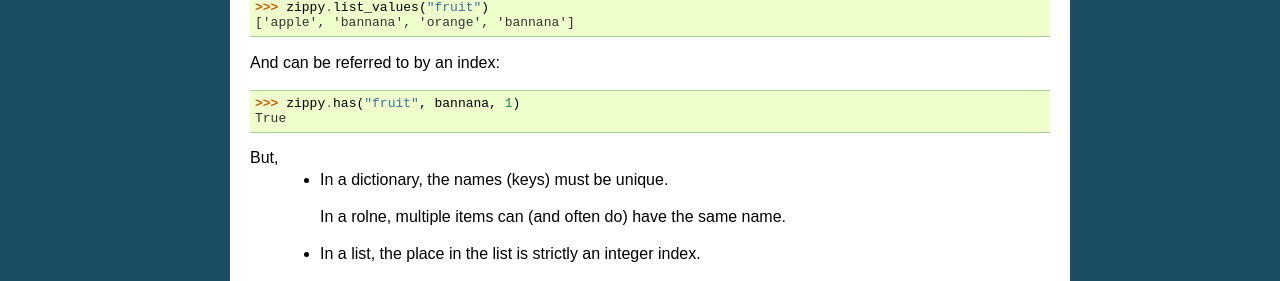
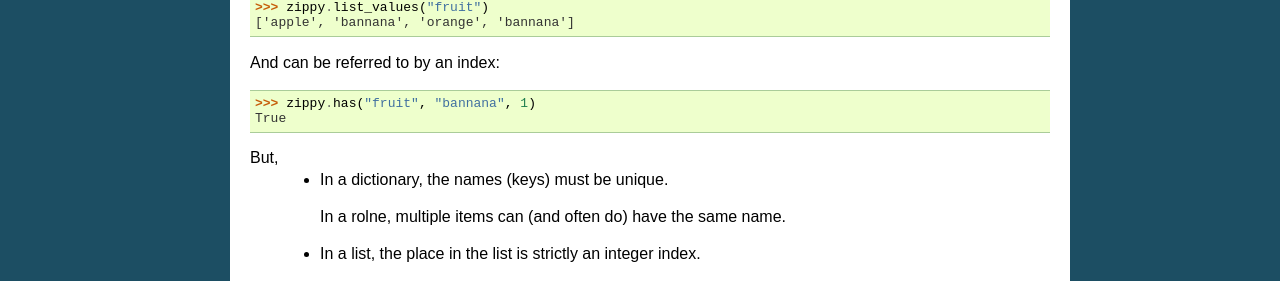
Before and after one commit to MakerReduxCorp/rolne, a Sphinx documentation site: the page built from docs/overview.rst, in a window 1280 px wide and 900 px high. Shown: the part 450-731 px from the top of the window. Built offline with Sphinx 7.4.7, drawn with Linux system fonts in a browser that asks for light colours.

```diff
--- a/docs/overview.rst
+++ b/docs/overview.rst
@@ -23,7 +23,7 @@ A rolne is like a list because the elements are _ordered_.
 
 And can be referred to by an index:
 
-   >>> zippy.has("fruit", bannana, 1)
+   >>> zippy.has("fruit", "bannana", 1)
    True
 
 But,
```
